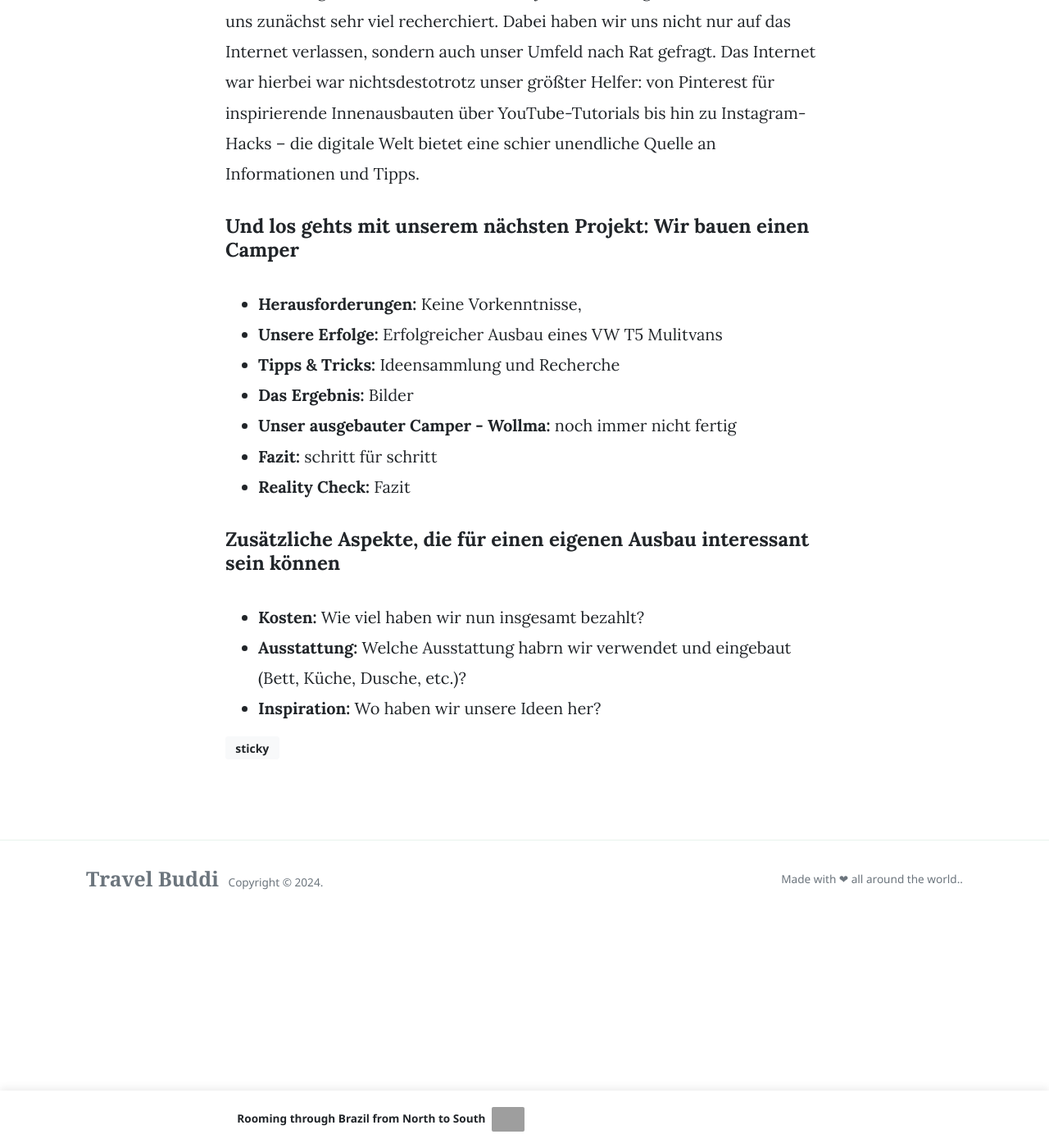
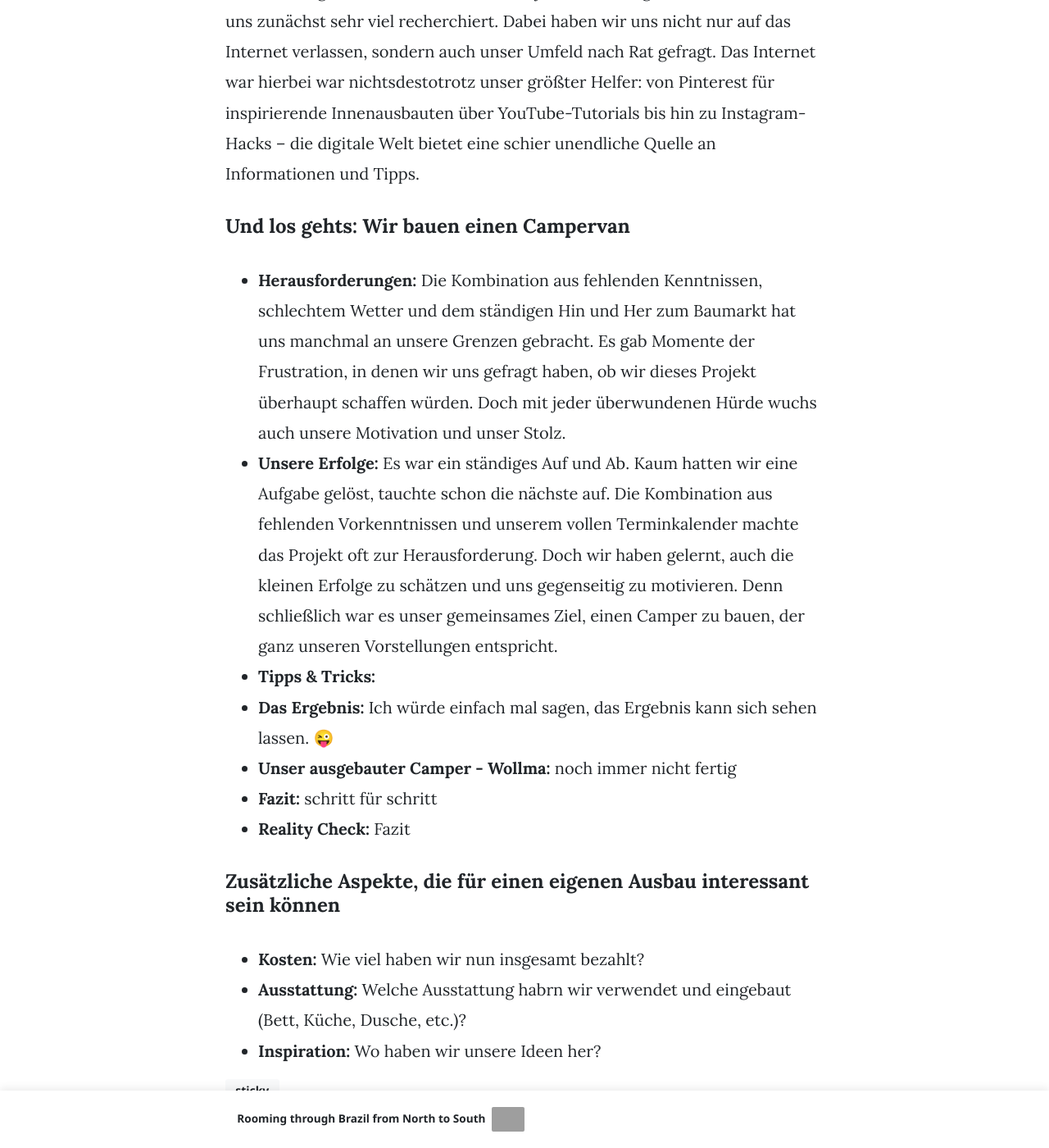
Before and after one commit to travelbuddi/travelbuddi.github.io, a Jekyll site: the page built from _posts/2019-01-18-campervan.md, in a window 1280 px wide and 1400 px high, scrolled down 1442 px. Shown: the whole window at 82% size. Built offline with Jekyll 4.4.1, drawn with Linux system fonts in a browser that asks for light colours; nearby versions of some CDN libraries; some of the changed text lies outside the part shown; grey boxes are pictures that could not be loaded.

Commit message:
update campervan page

```diff
--- a/_posts/2019-01-18-campervan.md
+++ b/_posts/2019-01-18-campervan.md
@@ -7,7 +7,7 @@ image: assets/images/campervan_build.jpg
 tags: [sticky]
 ---
 
-## Vanlife in 7 Tagen: Unser Traum vom DIY Campervan Ausbau
+## Vanlife in 7 Tagen: Unser Traum vom DIY Campervan
 
 Eine Woche, ein Bus, unendlich viele Möglichkeiten – oder doch nicht? Im Mai 2024 haben wir versucht, den unmöglich Scheinenden zu schaffen: einen kompletten Camperausbau in nur sieben Tagen. Ob uns das gelungen ist und was wir dabei gelernt haben, erfährst du hier
 
@@ -22,12 +22,12 @@ Hand aufs Herz: Wer von uns ist schon gelernter Handwerker oder Elektriker? Gena
 
 
 
-#### Und los gehts mit unserem nächsten Projekt: Wir bauen einen Camper
+#### Und los gehts: Wir bauen einen Campervan
 
-* **Herausforderungen:** Keine Vorkenntnisse,
-* **Unsere Erfolge:** Erfolgreicher Ausbau eines VW T5 Mulitvans
-* **Tipps & Tricks:** Ideensammlung und Recherche
-* **Das Ergebnis:** Bilder
+* **Herausforderungen:** Die Kombination aus fehlenden Kenntnissen, schlechtem Wetter und dem ständigen Hin und Her zum Baumarkt hat uns manchmal an unsere Grenzen gebracht. Es gab Momente der Frustration, in denen wir uns gefragt haben, ob wir dieses Projekt überhaupt schaffen würden. Doch mit jeder überwundenen Hürde wuchs auch unsere Motivation und unser Stolz.
+* **Unsere Erfolge:** Es war ein ständiges Auf und Ab. Kaum hatten wir eine Aufgabe gelöst, tauchte schon die nächste auf. Die Kombination aus fehlenden Vorkenntnissen und unserem vollen Terminkalender machte das Projekt oft zur Herausforderung. Doch wir haben gelernt, auch die kleinen Erfolge zu schätzen und uns gegenseitig zu motivieren. Denn schließlich war es unser gemeinsames Ziel, einen Camper zu bauen, der ganz unseren Vorstellungen entspricht.
+* **Tipps & Tricks:**
+* **Das Ergebnis:** Ich würde einfach mal sagen, das Ergebnis kann sich sehen lassen. 😜
 * **Unser ausgebauter Camper - Wollma:** noch immer nicht fertig
 * **Fazit:** schritt für schritt
 * **Reality Check:** Fazit
```
